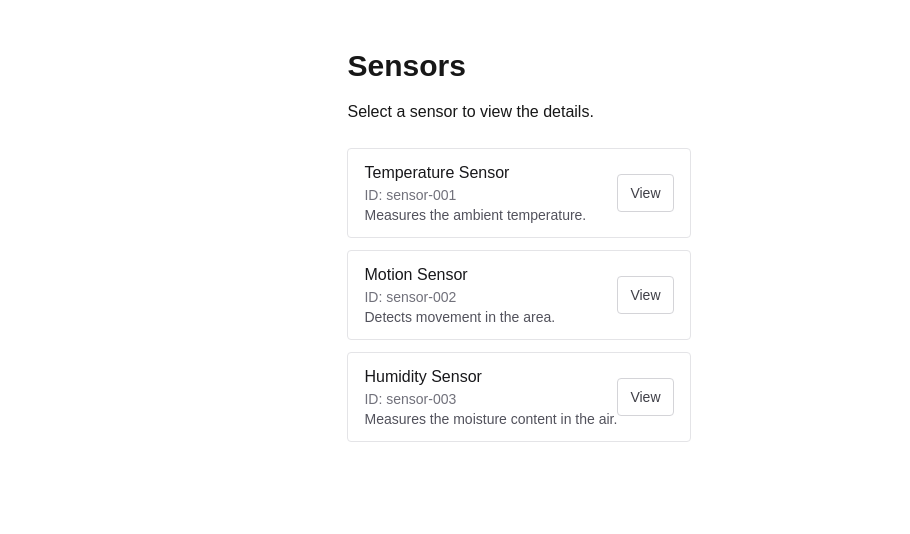
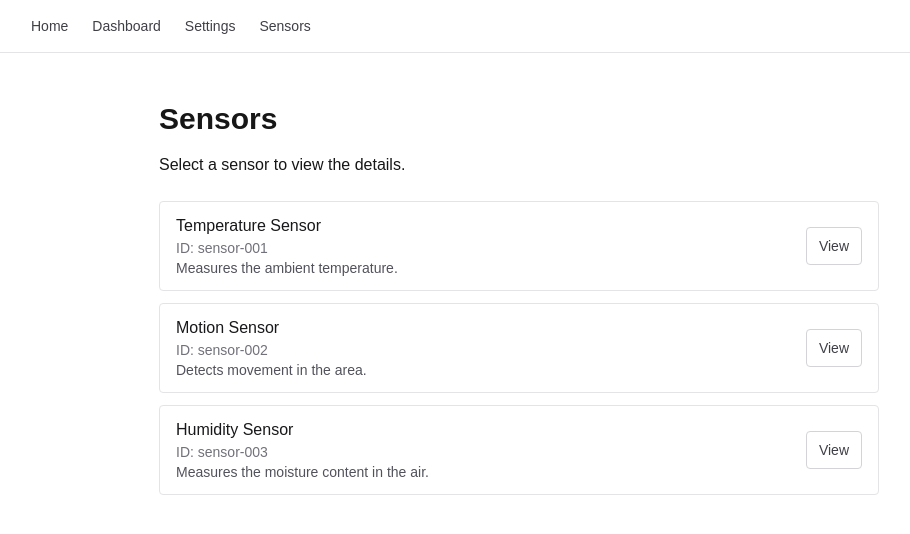
Before and after one commit to shadow9-1-1/Web-App-Dev-labs, a Next.js app: page /sensors in a window 1280 px wide. Shown: the top 534 px of the page, without its empty margins (121-1031 px from the left). Built offline with nearby package versions, Linux system fonts and the light colour scheme.

Commit message:
Part 6 – Optimized Navigation

```diff
--- a/app/layout.tsx
+++ b/app/layout.tsx
@@ -1,5 +1,6 @@
 import type { Metadata } from "next";
 import { Geist, Geist_Mono } from "next/font/google";
+import Link from "next/link";
 import "./globals.css";
 
 const geistSans = Geist({
@@ -27,7 +28,25 @@ export default function RootLayout({
       lang="en"
       className={`${geistSans.variable} ${geistMono.variable} h-full antialiased`}
     >
-      <body className="min-h-full flex flex-col">{children}</body>
+      <body className="min-h-full flex flex-col">
+        <header className="border-b border-zinc-200 bg-white">
+          <nav className="mx-auto flex w-full max-w-5xl items-center gap-6 px-6 py-4 text-sm font-medium text-zinc-700">
+            <Link className="hover:text-zinc-900" href="/">
+              Home
+            </Link>
+            <Link className="hover:text-zinc-900" href="/dashboard">
+              Dashboard
+            </Link>
+            <Link className="hover:text-zinc-900" href="/dashboard/settings">
+              Settings
+            </Link>
+            <Link className="hover:text-zinc-900" href="/sensors">
+              Sensors
+            </Link>
+          </nav>
+        </header>
+        <div className="flex-1">{children}</div>
+      </body>
     </html>
   );
 }
```
